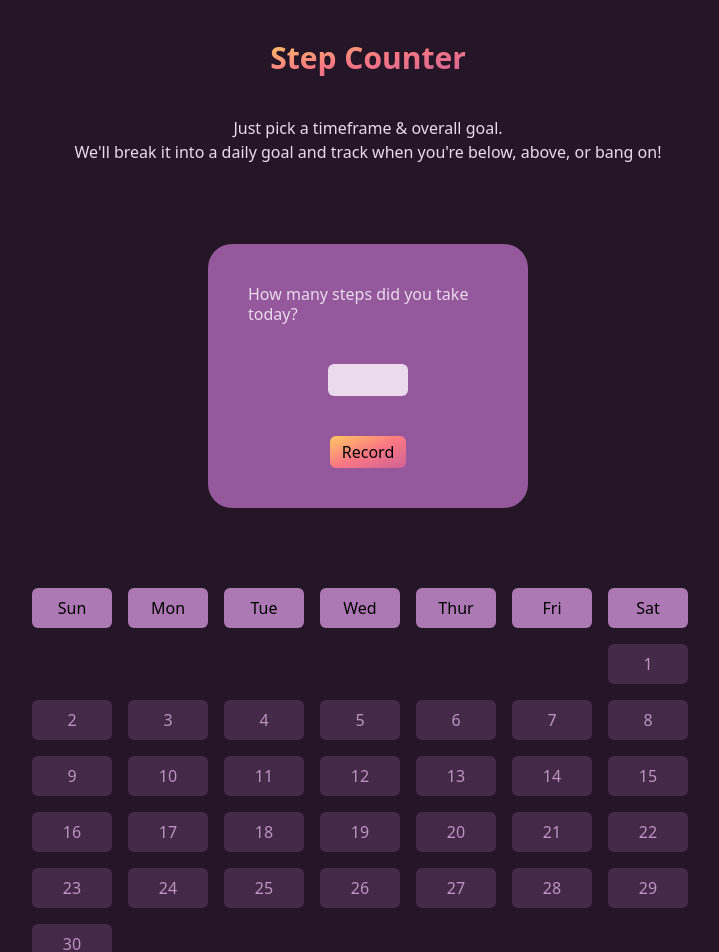
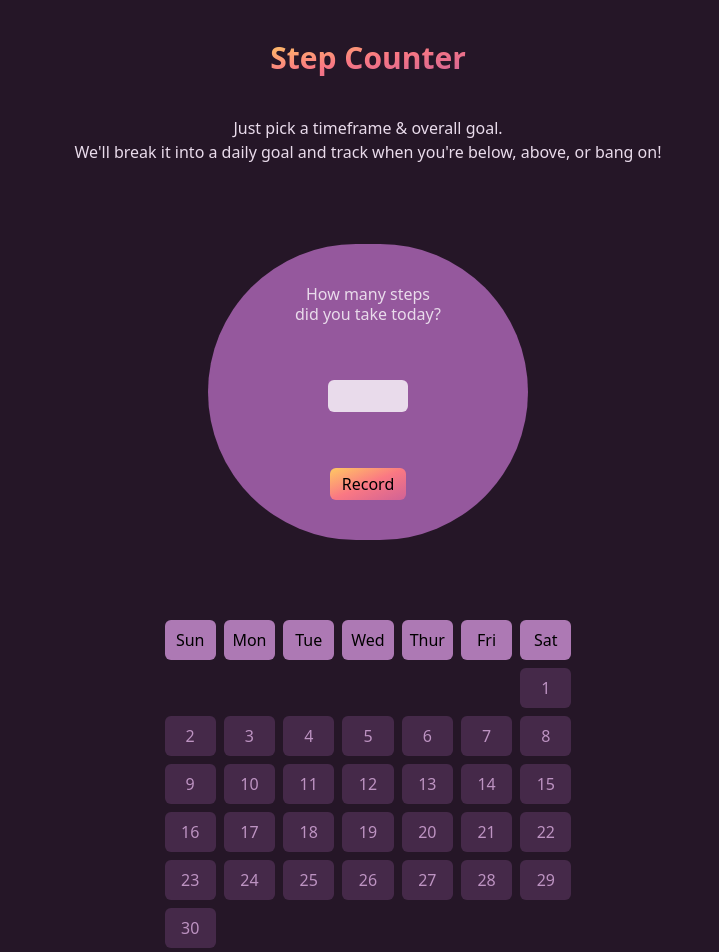
Before and after one commit to JoleneKearse/step-counter, a React (Vite) app: page / in a window 1280 px wide. Shown: the top 952 px of the page, without its empty margins (272-991 px from the left). Built offline with nearby package versions, Linux system fonts and the light colour scheme.

Commit message:
chore: adjust counter spacing and rounding

```diff
--- a/src/components/Calendar.tsx
+++ b/src/components/Calendar.tsx
@@ -5,11 +5,11 @@ type CalendarProps = {
 };
 export function Calendar({ dayArr, calendarArr }: CalendarProps) {
   return (
-    <section className="grid grid-cols-7 gap-4 pr-4 mt-10 mb-10 grid-rows-7">
+    <section className="grid grid-cols-7 gap-2 mt-10 mb-10 grid-rows-7">
       {dayArr.map((day) => (
         <div
           key={day}
-          className="flex flex-col items-center justify-center w-20 px-4 py-2 rounded-md bg-neutral-700 text-neutral-light"
+          className="flex flex-col items-center justify-center px-2 py-2 rounded-md bg-neutral-700 text-neutral-light"
         >
           {day}
         </div>
@@ -17,7 +17,7 @@ export function Calendar({ dayArr, calendarArr }: CalendarProps) {
       {calendarArr.map((day) => (
         <div
           key={day}
-          className={`flex flex-col items-center justify-center w-20 px-4 py-2 rounded-md ${
+          className={`flex flex-col items-center justify-center px-2 py-2 rounded-md ${
             day === 0 ? 'bg-transparent' : 'bg-purple-alpha text-neutral-600'
           }`}
         >
--- a/src/components/Counter.tsx
+++ b/src/components/Counter.tsx
@@ -1,8 +1,8 @@
 export function Counter() {
   return (
-    <form className="flex flex-col items-center w-3/5 gap-10 p-10 rounded-3xl bg-neutral-800 lg:w-1/4">
-      <label htmlFor="daily-steps" className="leading-5 text-neutral-200">
-        How many steps did you take today?
+    <form className="flex flex-col items-center w-3/5 gap-6 p-10 rounded-full bg-neutral-800 lg:w-1/4 md:gap-8 lg:gap-14">
+      <label htmlFor="daily-steps" className="leading-5 text-center text-neutral-200">
+        How many steps<br></br> did you take today?
       </label>
       <input
         type="number"
```
